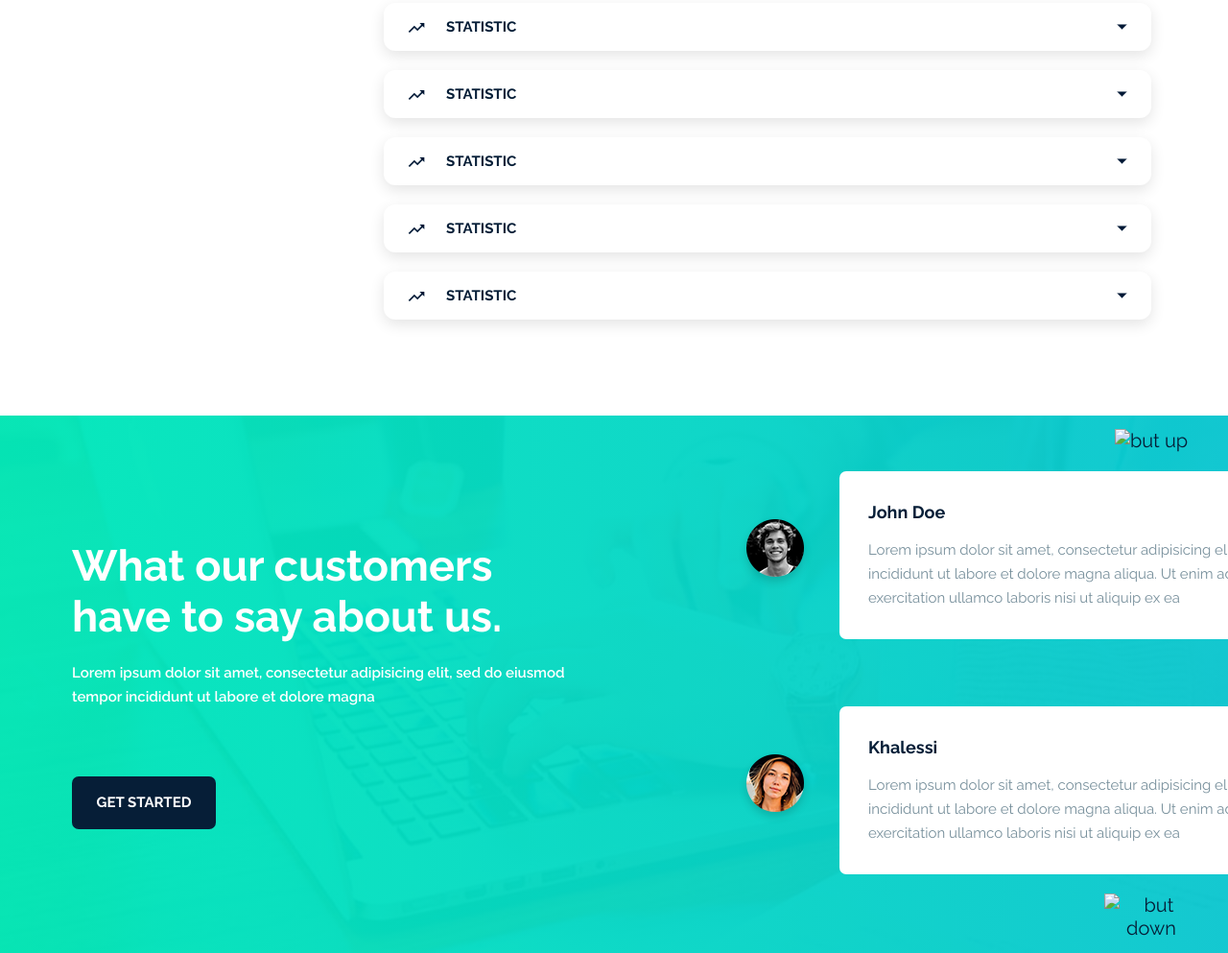
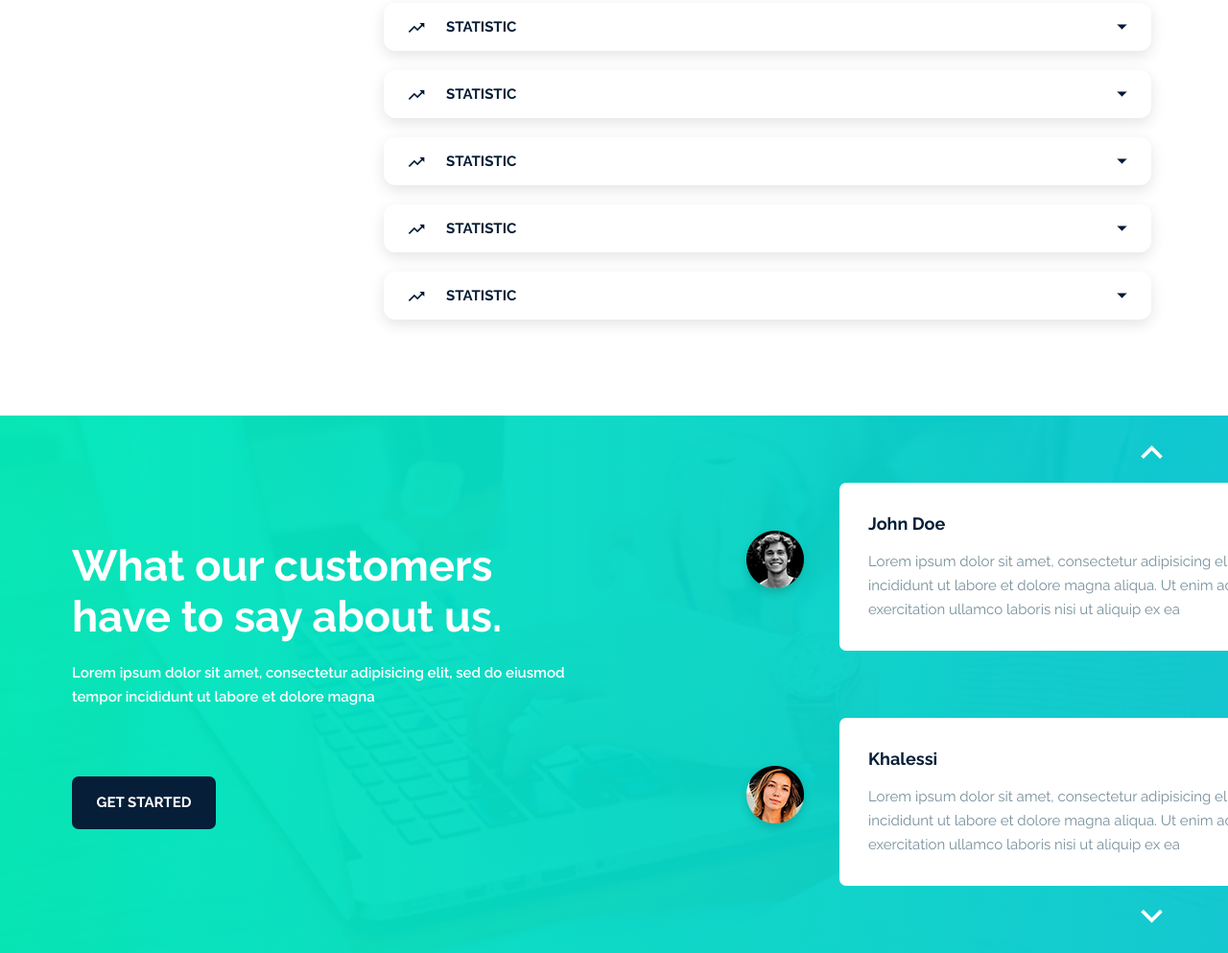
Before and after one commit to DmitriyIvanovich/my-first-webpage, a plain HTML site: page index.html in a window 1280 px wide. Shown: the part 1976-2969 px from the top of the page at 96% size. Drawn offline with Linux system fonts and the light colour scheme; the site is published under a folder, as on GitHub Pages, so addresses that start at the root find nothing.

Commit message:
исправлены стрелки 4й секции

```diff
--- a/index.html
+++ b/index.html
@@ -244,7 +244,7 @@
                 </a>
             </div>
             <div class="right_box">
-                <div class="button buttonUp"><img src="/img/keyboard_arrow_up.png" alt="but up"></div>
+                <div class="button buttonUp"><img src="img/keyboard_arrow_up.png" alt="but up"></div>
                 <div class="coments_block">
                     <div class="coment coment_1">
                         <div class="avatar"><img class="user_icon" src="img/avatar_1.png" alt="avatar"></div>
@@ -269,7 +269,7 @@
                         </div>
                     </div>
                 </div>
-                <div class="button buttonDown"><img src="/img/keyboard_arrow_down.png" alt="but down"></div>
+                <div class="button buttonDown"><img src="img/keyboard_arrow_down.png" alt="but down"></div>
             </div>
         </div>
     </div>
```
